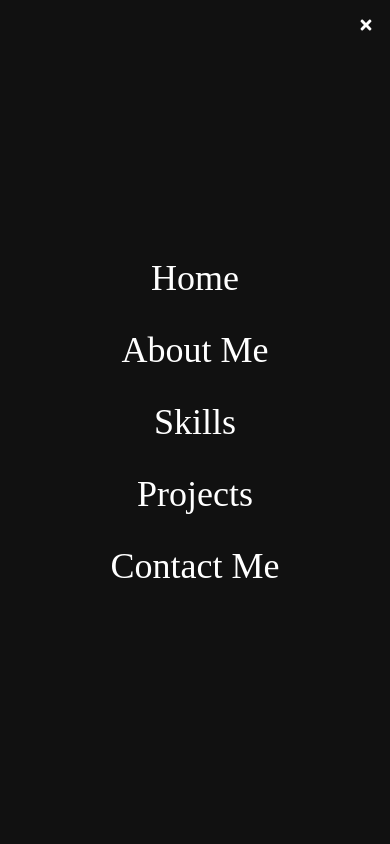
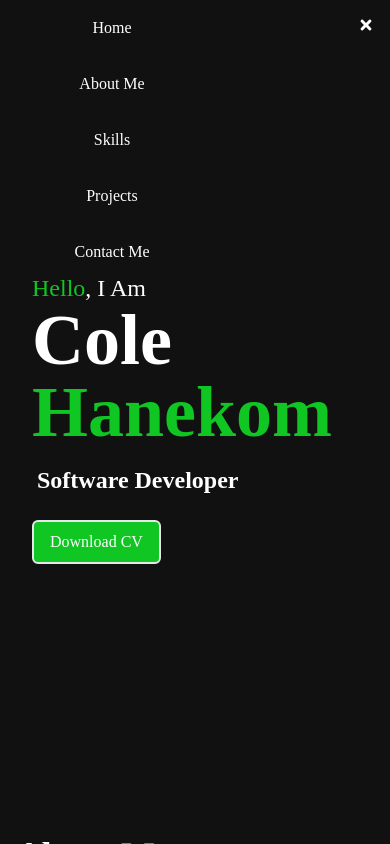
Before and after one commit to colehanekom/React-profile, a React (Vite) app: page / in a window 390 px wide. Both pictures are taken after a click on the element 366 px from the left and 25 px from the top of the page. Shown: the top 844 px of the page. Built offline with nearby package versions, Linux system fonts and the light colour scheme.

Commit message:
Adjusted width of mobile menu navbar. Updated text size of mobile menu items

```diff
--- a/src/components/Navbar.jsx
+++ b/src/components/Navbar.jsx
@@ -40,20 +40,20 @@ const Navbar = () => {
         </div>
 
         {/*Mobile menu*/}
-        <ul className={!nav ? 'hidden' : 'absolute top-0 left-0 w-full h-screen bg-[#111111] flex flex-col justify-center items-center'}>
-          <li className="py-4 text-4xl"><Link onClick={handleClick} activeClass="active" to="home"  smooth={true}  duration={500}>
+        <ul className={!nav ? 'hidden' : 'absolute top-0 left-0 w-56 bg-[#111111] flex flex-col justify-center items-center'}>
+          <li className="py-4 text-1xl"><Link onClick={handleClick} activeClass="active" to="home"  smooth={true}  duration={500}>
           Home
         </Link></li>
-          <li className="py-4 text-4xl"><Link onClick={handleClick} to="about"  smooth={true}  duration={500} >
+          <li className="py-4 text-1xl"><Link onClick={handleClick} to="about"  smooth={true}  duration={500} >
           About Me
         </Link></li>
-          <li className="py-4 text-4xl"><Link onClick={handleClick} to="skills"  smooth={true}  duration={500} >
+          <li className="py-4 text-1xl"><Link onClick={handleClick} to="skills"  smooth={true}  duration={500} >
           Skills
         </Link></li>
-          <li className="py-4 text-4xl"><Link onClick={handleClick} to="projects"  smooth={true}  duration={500} >
+          <li className="py-4 text-1xl"><Link onClick={handleClick} to="projects"  smooth={true}  duration={500} >
           Projects
         </Link></li>
-          <li className="py-4 text-4xl"><Link onClick={handleClick} to="contact"  smooth={true}  duration={500} >
+          <li className="py-4 text-1xl"><Link onClick={handleClick} to="contact"  smooth={true}  duration={500} >
           Contact Me
         </Link></li>
         </ul>
```
